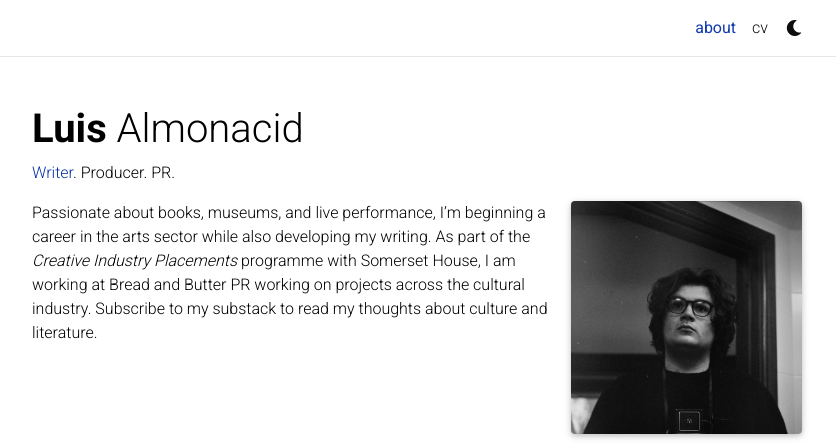
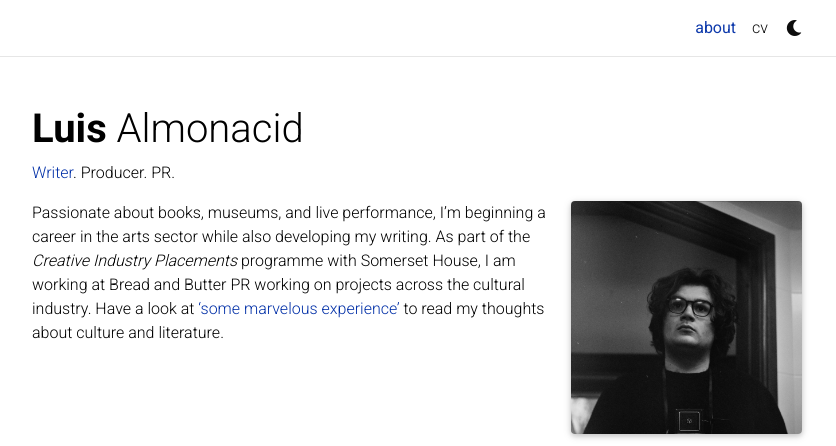
Before and after one commit to MysteryMonks/MysteryMonks.github.io, a Jekyll site: the page built from _pages/about.md, in a window 1280 px wide, cut to the strip 0-446 px from the top of the page. Shown: the whole strip, without its empty margins (223-1059 px from the left). Built offline with Jekyll 4.4.1, drawn with Linux system fonts in a browser that asks for light colours; full-size pictures stand in for the smaller copies a plugin makes; comment, search, counter and statistics services are not loaded; a style sheet for code colours, icons or effects is not loaded.

Commit message:
Update about.md

```diff
--- a/_pages/about.md
+++ b/_pages/about.md
@@ -16,7 +16,7 @@ selected_papers: false # includes a list of papers marked as "selected={true}"
 social: true  # includes social icons at the bottom of the page
 ---
 
-Passionate about books, museums, and live performance, I'm beginning a career in the arts sector while also developing my writing. As part of the <i>Creative Industry Placements</i> programme with Somerset House, I am working at Bread and Butter PR working on projects across the cultural industry. Subscribe to my substack to read my thoughts about culture and literature.
+Passionate about books, museums, and live performance, I'm beginning a career in the arts sector while also developing my writing. As part of the <i>Creative Industry Placements</i> programme with Somerset House, I am working at Bread and Butter PR working on projects across the cultural industry. Have a look at  <a href='https://luisalmonacid.substack.com/'>'some marvelous experience'</a> to read my thoughts about culture and literature.
 
 <div id="custom-substack-embed"></div>
 
```
